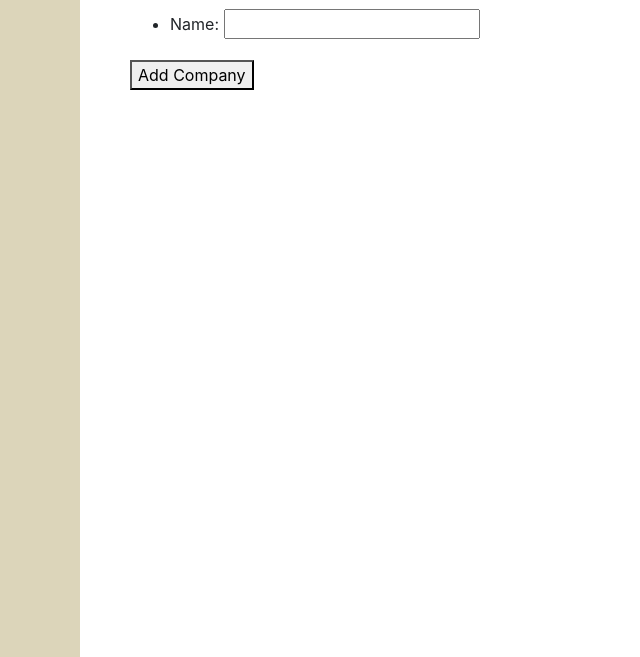
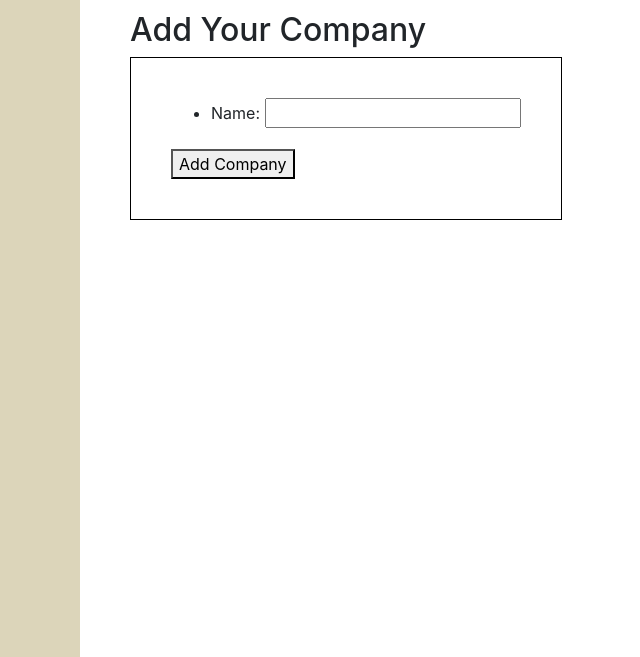
Before and after one commit to ldavidson45/staffing, a Django app: page /profile/1/company in a window 1360 px wide; the page is wider, and only the part inside the window is pictured. Shown: the part 143-800 px from the top of that part, without its empty margins (150-790 px from the left). Run offline with Django 3.2, Linux system fonts and the light colour scheme; style sheets or scripts are compiled from the project's sources; some libraries are stand-ins or nearby versions.

Commit message:
company create page editing

```diff
--- a/staffing/static/css/base.css
+++ b/staffing/static/css/base.css
@@ -13,10 +13,6 @@
   width: 230px;
 }
 
-#sidebar.active {
-  margin-left: -250px;
-}
-
 #content {
   display: block;
   width: 80vw;
--- a/staffing/static/css/base.scss
+++ b/staffing/static/css/base.scss
@@ -9,10 +9,6 @@
 	width: 230px;
 }
 
-#sidebar.active {
-	margin-left: -250px;
-}
-
 #content {
 	display: block;
 	width: 80vw;
--- /dev/null
+++ b/staffing/static/css/create_company.css
@@ -0,0 +1,8 @@
+form {
+  border: 1px solid black;
+  width: -webkit-fit-content;
+  width: -moz-fit-content;
+  width: fit-content;
+  padding: 40px;
+}
+/*# sourceMappingURL=create_company.css.map */
--- /dev/null
+++ b/staffing/static/css/create_company.scss
@@ -0,0 +1,5 @@
+form {
+	border: 1px solid black;
+	width: fit-content;
+	padding: 40px;
+}
--- a/staffing/templates/create_company.html
+++ b/staffing/templates/create_company.html
@@ -1,5 +1,9 @@
 {% extends 'base.html' %} {% block content %}
+
+<link href="/static/css/create_company.css" rel="stylesheet"/>
+<br>
 <h1>Welcome {{ user.first_name }}!</h1>
+<br>
 <h2>Add Your Company</h2>
 <form method="post">
   {% csrf_token %}
```
Also changed, not shown: 2 other files.
